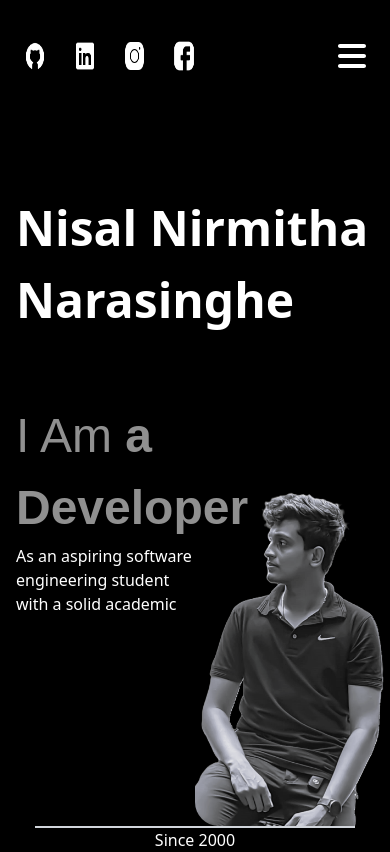
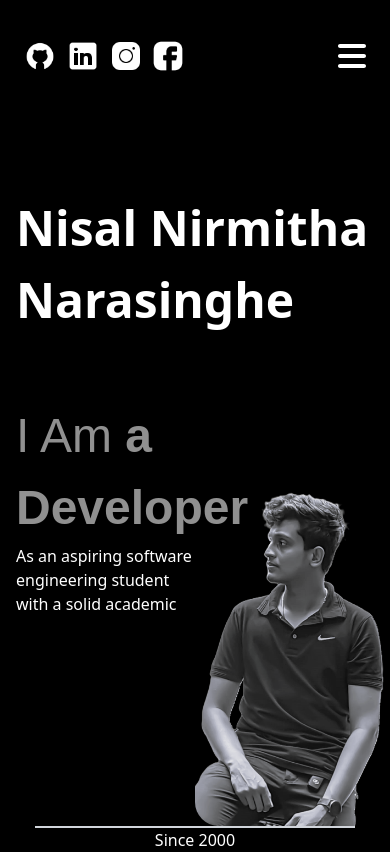
Before and after one commit to Nisal-N-Narasinghe/Nisal-N-Narasinghe, a React (Create React App) app: page / in a window 390 px wide. Built offline with nearby package versions, Linux system fonts and the light colour scheme.

Commit message:
RollBack

```diff
--- a/src/components/Header/index.jsx
+++ b/src/components/Header/index.jsx
@@ -25,7 +25,7 @@ const Header = () => {
     <header>
       <div className='lg:container  lg:mx-auto pt-4 lg:p-8 xl:px-16'>
         <div className='grid  grid-cols-2   lg:p-4   p-6'>
-          <div className='grid grid-cols-4 gap-x-7 md:gap-socialIcons md:w-socialIconsContainer '>
+          <div className='grid grid-cols-4 gap-x-0 md:gap-socialIcons md:w-socialIconsContainer '>
             {socialIcons.map((icon, index) => (
               <div key={index}>
                 <a href={icon.link} className='decoration-transparent'>
```
